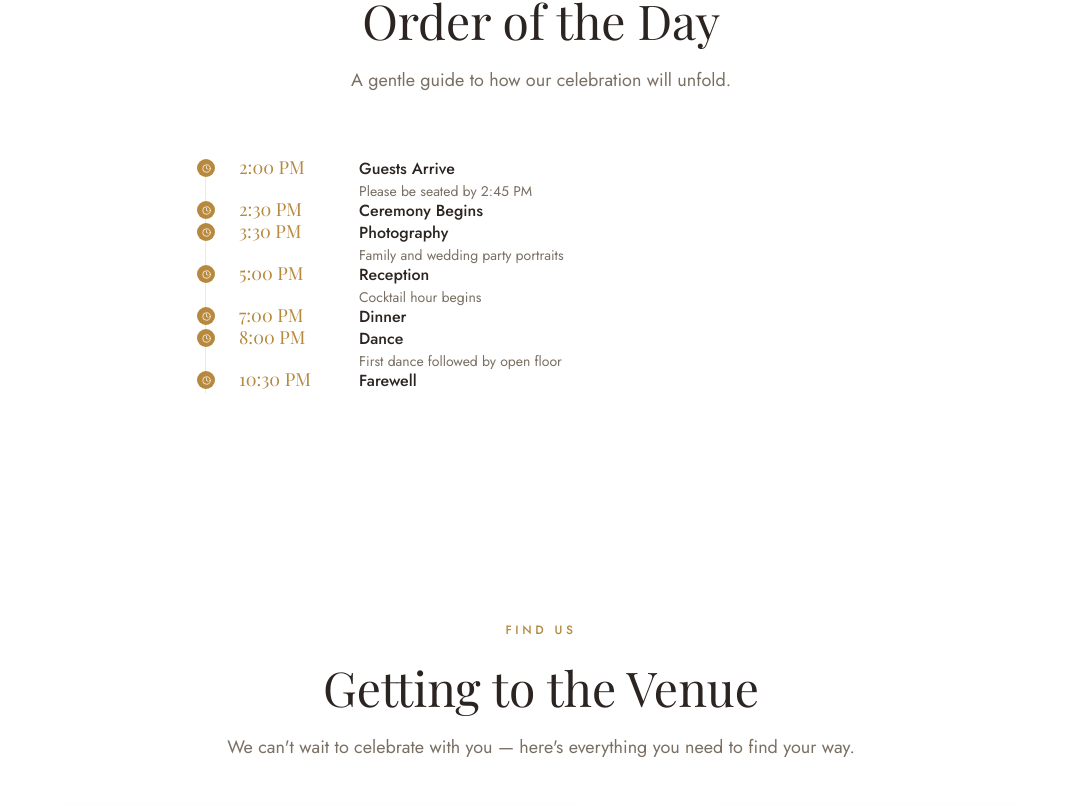
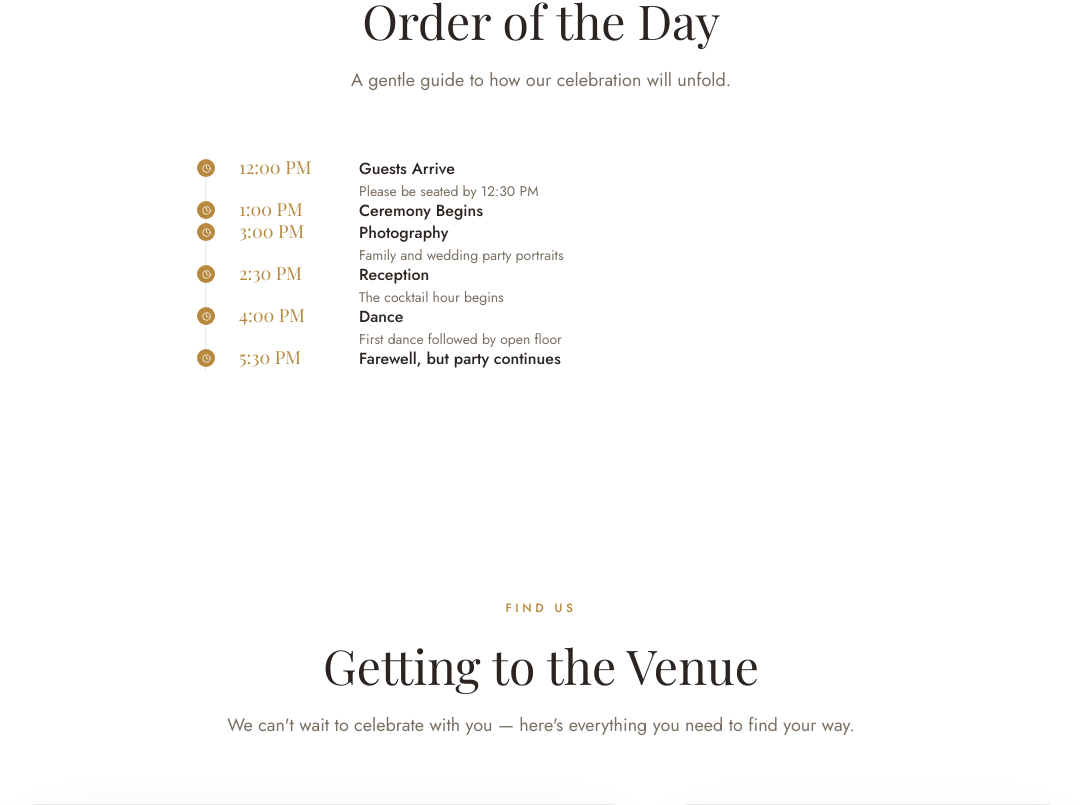
Before and after one commit to segunajibola/banke-abel, a Next.js app: page / in a window 1280 px wide. Shown: the part 10117-10922 px from the top of the page, without its empty margins (99-1180 px from the left). Built offline with nearby package versions, Linux system fonts and the light colour scheme; grey boxes are pictures that could not be loaded; a web font is replaced by a local one.

Commit message:
editBody

```diff
--- a/lib/data.ts
+++ b/lib/data.ts
@@ -1,9 +1,9 @@
 import type {
   AccommodationInfo,
+  BankAccountInfo,
   FaqItem,
   GalleryImage,
   LoveStoryEvent,
-  RegistryLink,
   ScheduleItem,
   VenueDetail,
   WeddingColor,
@@ -201,7 +201,8 @@ export const accommodation: AccommodationInfo = {
     },
     {
       name: "Starjen International Hotel",
-      distance: "Km 21 Lagos-Badagry Expressway, Doyin bus stop, Okokomaiko — 15 min from venue",
+      distance:
+        "Km 21 Lagos-Badagry Expressway, Doyin bus stop, Okokomaiko — 15 min from venue",
       priceRange: "$$",
     },
     {
@@ -329,31 +330,34 @@ export const groomParty: WeddingPartyMember[] = [
 
 export const schedule: ScheduleItem[] = [
   {
-    time: "2:00 PM",
+    time: "12:00 PM",
     title: "Guests Arrive",
-    description: "Please be seated by 2:45 PM",
+    description: "Please be seated by 12:30 PM",
   },
-  { time: "2:30 PM", title: "Ceremony Begins" },
+  { time: "1:00 PM", title: "Ceremony Begins" },
   {
-    time: "3:30 PM",
+    time: "3:00 PM",
     title: "Photography",
     description: "Family and wedding party portraits",
   },
-  { time: "5:00 PM", title: "Reception", description: "Cocktail hour begins" },
-  { time: "7:00 PM", title: "Dinner" },
   {
-    time: "8:00 PM",
+    time: "2:30 PM",
+    title: "Reception",
+    description: "The cocktail hour begins",
+  },
+  {
+    time: "4:00 PM",
     title: "Dance",
     description: "First dance followed by open floor",
   },
-  { time: "10:30 PM", title: "Farewell" },
+  { time: "5:30 PM", title: "Farewell, but party continues" },
 ];
 
 export const faqs: FaqItem[] = [
   {
     question: "What is the dress code?",
     answer:
-      "Formal attire is requested. We'd love to see our wedding color — white — represented, though it is not required.",
+      "We'd love to see our wedding color — white — represented, though it is not required. Come as you feel most comfortable, and please dress for the weather.",
   },
   {
     question: "Can I bring a plus one?",
@@ -367,45 +371,24 @@ export const faqs: FaqItem[] = [
   },
   {
     question: "Are children invited?",
-    answer:
-      "We love your little ones, but our celebration is an adults-only affair, with the exception of our wedding party's children. We appreciate you arranging childcare for the evening.",
+    answer: "We love to see your little ones, please come with them.",
   },
   {
     question: "What time should I arrive?",
     answer:
-      "Please arrive by 2:45 PM to be seated before the ceremony begins at 3:00 PM. Given Lagos traffic, we recommend leaving with plenty of buffer time.",
+      "Please arrive by 12:00 PM to be seated before the ceremony begins at 1:00 PM. Given Lagos traffic, we recommend leaving with plenty of buffer time.",
   },
 ];
 
-export const registryLinks: RegistryLink[] = [
-  {
-    label: "Amazon Registry",
-    description: "Browse our curated list of home essentials",
-    href: "https://www.amazon.com/wedding/registry",
-  },
-  {
-    label: "Cash Gift",
-    description: "Contribute directly via bank transfer or mobile money",
-    href: "#contact",
-  },
-  {
-    label: "Honeymoon Fund",
-    description: "Help us create memories on our first trip as newlyweds",
-    href: "#contact",
-  },
-  {
-    label: "House Fund",
-    description: "Support us as we build our first home together",
-    href: "#contact",
-  },
-];
+export const giftAccount: BankAccountInfo = {
+  bankName: "OPAY",
+  accountNumber: "9124951952",
+  accountName: "Abel Opeyemi Thomas",
+};
 
 export const contactInfo = {
   plannerName: "Amara Events Co.",
   plannerContact: "planner@bankeandabel.com",
-  brideContact: "banke@bankeandabel.com",
-  groomContact: "abel@bankeandabel.com",
-  email: "hello@bankeandabel.com",
   phone: "+234 801 234 5678",
   social: [
     { label: "Instagram", href: "https://instagram.com" },
--- a/sections/GiftRegistry.tsx
+++ b/sections/GiftRegistry.tsx
@@ -1,42 +1,64 @@
 "use client";
 
-import { Gift, Heart, Home, Plane } from "lucide-react";
-import { registryLinks } from "@/lib/data";
+import { useState } from "react";
+import { Check, Copy, Gift } from "lucide-react";
+import { giftAccount } from "@/lib/data";
 import { Section } from "@/components/ui/Section";
 import { SectionHeading } from "@/components/ui/SectionHeading";
-import { Reveal, StaggerGroup } from "@/components/ui/Reveal";
+import { Reveal } from "@/components/ui/Reveal";
 import { Card } from "@/components/ui/Card";
-import { Button } from "@/components/ui/Button";
-
-const icons = [Gift, Heart, Plane, Home];
 
 export function GiftRegistry() {
+  const [copied, setCopied] = useState(false);
+
+  const handleCopy = async () => {
+    await navigator.clipboard.writeText(giftAccount.accountNumber);
+    setCopied(true);
+    setTimeout(() => setCopied(false), 2000);
+  };
+
   return (
     <Section id="registry">
       <SectionHeading
-        eyebrow="Gift Registry"
+        eyebrow="Gift"
         title="With Love, Not Obligation"
-        description="Your presence at our wedding is the greatest gift of all. For those who wish to give, we've shared a few options below."
+        description="Your presence at our wedding is the greatest gift of all. For those who wish to give, you can send a gift below."
         className="mb-16"
       />
 
-      <StaggerGroup className="grid gap-6 sm:grid-cols-2 lg:grid-cols-4">
-        {registryLinks.map((link, index) => {
-          const Icon = icons[index % icons.length];
-          return (
-            <Reveal key={link.label}>
-              <Card className="flex h-full flex-col items-center gap-4 text-center">
-                <Icon size={26} className="text-[color:var(--gold)]" />
-                <h3 className="font-serif text-xl text-[color:var(--ink)]">{link.label}</h3>
-                <p className="flex-1 font-sans text-sm text-[color:var(--ink-muted)]">{link.description}</p>
-                <Button href={link.href} variant="secondary" className="w-full">
-                  View
-                </Button>
-              </Card>
-            </Reveal>
-          );
-        })}
-      </StaggerGroup>
+      <Reveal className="mx-auto max-w-md">
+        <Card className="flex flex-col items-center gap-6 text-center">
+          <Gift size={26} className="text-[color:var(--gold)]" />
+          <div className="flex flex-col gap-4">
+            <div>
+              <p className="font-sans text-xs uppercase tracking-wide text-[color:var(--ink-muted)]">Bank</p>
+              <p className="font-serif text-xl text-[color:var(--ink)]">{giftAccount.bankName}</p>
+            </div>
+            <div>
+              <p className="font-sans text-xs uppercase tracking-wide text-[color:var(--ink-muted)]">
+                Account Number
+              </p>
+              <p className="font-serif text-2xl tracking-widest text-[color:var(--ink)]">
+                {giftAccount.accountNumber}
+              </p>
+            </div>
+            <div>
+              <p className="font-sans text-xs uppercase tracking-wide text-[color:var(--ink-muted)]">
+                Account Name
+              </p>
+              <p className="font-serif text-xl text-[color:var(--ink)]">{giftAccount.accountName}</p>
+            </div>
+          </div>
+          <button
+            type="button"
+            onClick={handleCopy}
+            className="inline-flex items-center justify-center gap-2 rounded-full border border-[color:var(--gold)] px-8 py-3.5 font-sans text-sm font-medium tracking-wide text-[color:var(--ink)] transition-all duration-300 ease-out hover:-translate-y-0.5 hover:bg-[color:var(--gold)] hover:text-[#fffef6]"
+          >
+            {copied ? <Check size={16} /> : <Copy size={16} />}
+            {copied ? "Copied!" : "Copy Account Number"}
+          </button>
+        </Card>
+      </Reveal>
     </Section>
   );
 }
```
Also changed, not shown: types/index.ts (+4 -4 lines).
